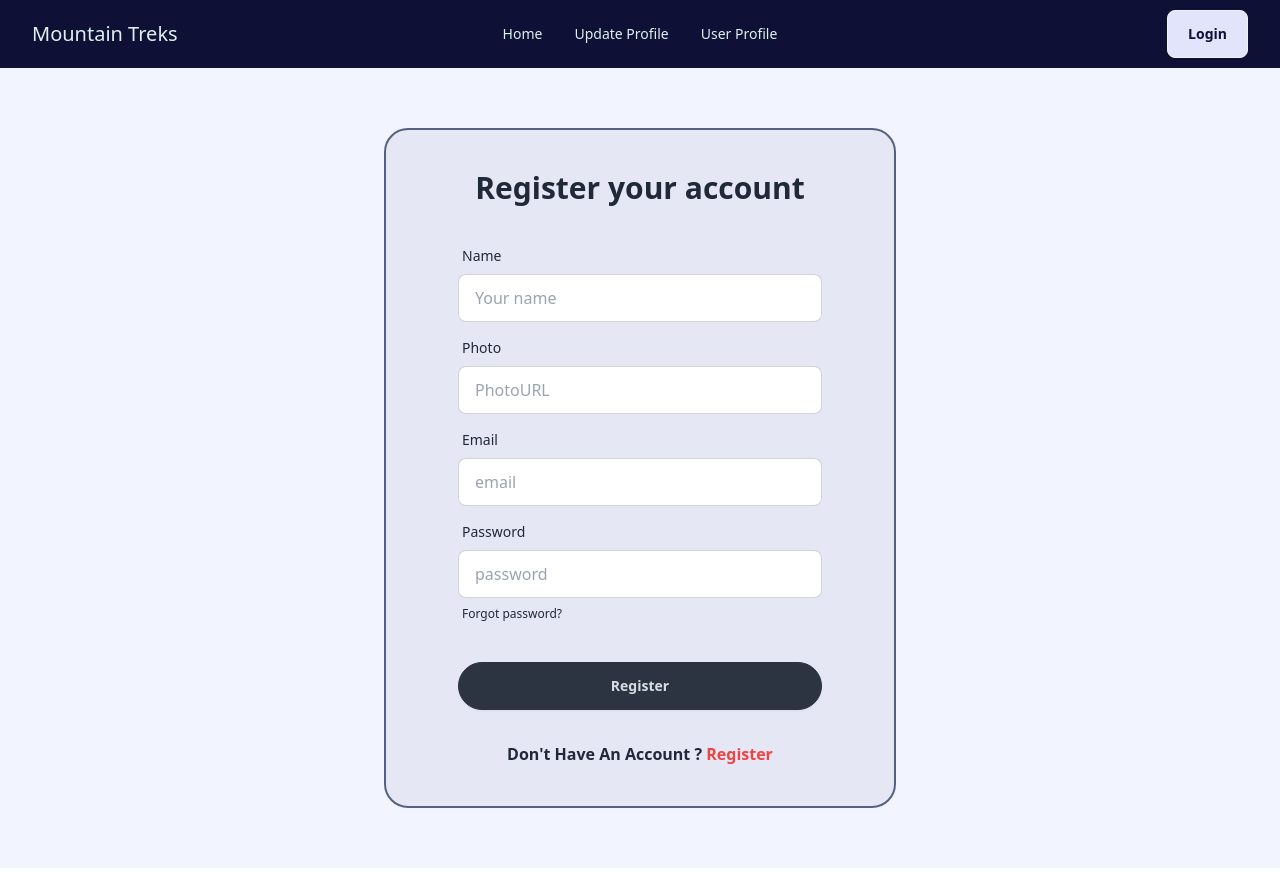
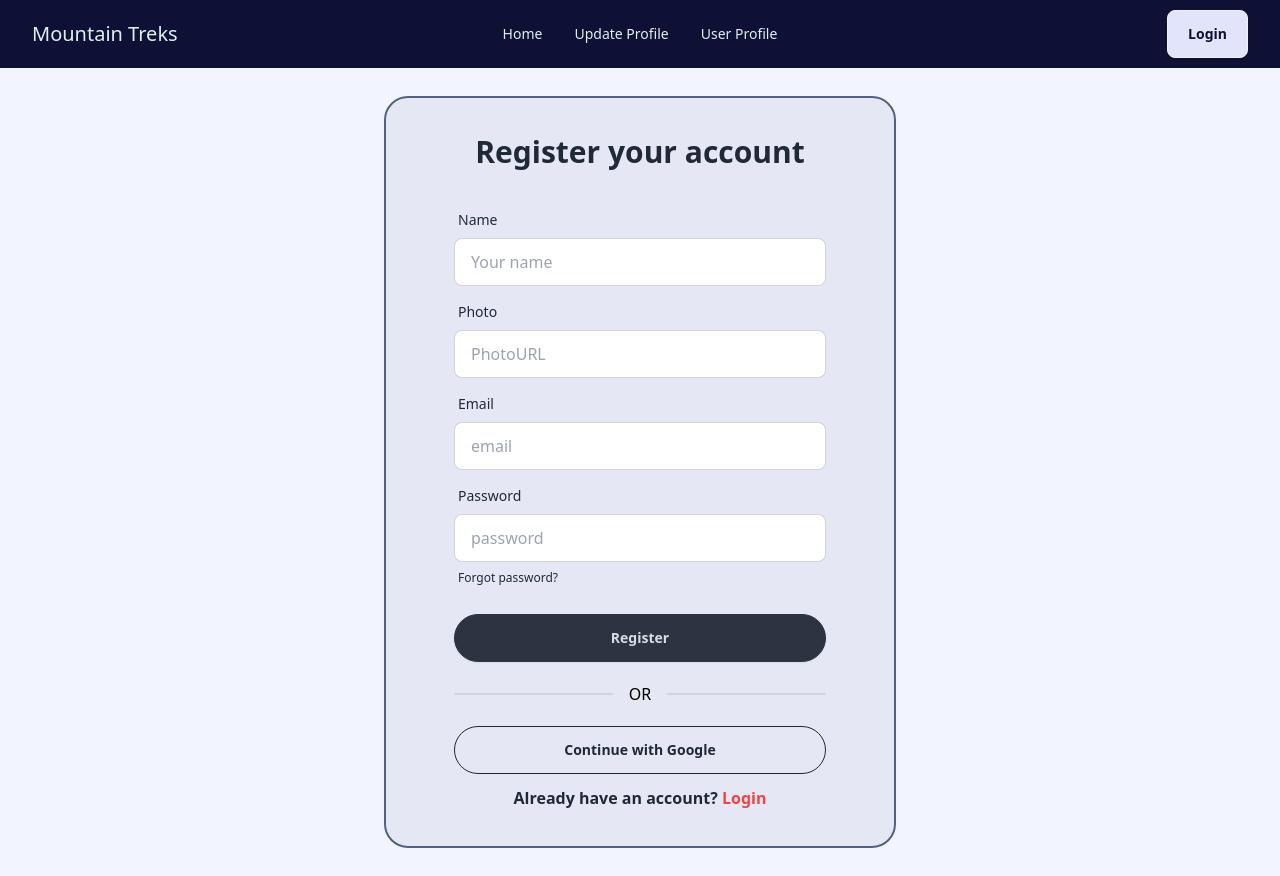
Before and after one commit to khushiiakter/Mountain-Treks, a React (Vite) app: page /auth/register in a window 1280 px wide. Built offline with nearby package versions, Linux system fonts and the light colour scheme; no server answers.

Commit message:
added google login

```diff
--- a/src/Pages/Login.jsx
+++ b/src/Pages/Login.jsx
@@ -1,27 +1,48 @@
-import { useContext } from "react";
-import { Link } from "react-router-dom";
+import { useContext, useState } from "react";
+import { Link, useNavigate } from "react-router-dom";
 import { AuthContext } from "../provider/AuthProvider";
+import { GoogleAuthProvider, signInWithPopup } from "firebase/auth";
 
 const Login = () => {
-  const { userLogIn, setUser } = useContext(AuthContext);
+  const { userLogIn, setUser, auth } = useContext(AuthContext);
+
+  const [error, setError] = useState("");
+  const navigate = useNavigate();
+
+  const googleProvider = new GoogleAuthProvider();
 
   const handleSubmit = (e) => {
     e.preventDefault();
     const email = e.target.email.value;
     const password = e.target.password.value;
 
-
     userLogIn(email, password)
       .then((result) => {
         const user = result.user;
         setUser(user);
+        setError("");
+        navigate("/");
       })
       .catch((error) => {
-
-        const errorMessage = error.message;
-        alert(errorMessage);
+        setError("Invalid email or password.");
       });
   };
+
+  const handleGoogleLogin = () => {
+    signInWithPopup(auth, googleProvider)
+      .then((result) => {
+        const user = result.user;
+        setUser(user);
+        setError("");
+        navigate("/");
+      })
+
+      .catch((error) => {
+        console.log("Google Login Error:", error.message);
+        setError("Failed to login with Google.");
+      });
+  };
+
   return (
     <div className=" flex justify-center items-center min-h-screen  bg-[#f2f4ff]">
       <div className="card bg-[#e3e5f3d5] border-2 border-[#556180] w-full max-w-lg shrink-0  rounded-3xl p-10">
@@ -52,11 +73,10 @@ const Login = () => {
               className="input input-bordered"
               required
             />
-            {/* {error.login && (
-              <label className="label text-sm text-red-600">
-                {error.login}
-              </label>
-            )} */}
+            {error && (
+              <label className="label text-sm text-red-700">{error}</label>
+            )}
+
             <label className="label">
               <a href="#" className="label-text-alt link link-hover">
                 Forgot password?
@@ -66,6 +86,15 @@ const Login = () => {
           <div className="form-control mt-6">
             <button className="btn btn-neutral rounded-full">Login</button>
           </div>
+
+          <div className="divider text-black">OR</div>
+
+          <button
+            onClick={handleGoogleLogin}
+            className="btn btn-outline rounded-full"
+          >
+            Continue with Google
+          </button>
         </form>
         <p className="text-center font-semibold">
           Don't Have An Account ?{" "}
--- a/src/Pages/Register.jsx
+++ b/src/Pages/Register.jsx
@@ -1,10 +1,31 @@
-import { Link } from "react-router-dom";
+import { Link, useNavigate } from "react-router-dom";
 import { AuthContext } from "../provider/AuthProvider";
 
-import { useContext } from "react";
+import { useContext, useEffect, useState } from "react";
+import { GoogleAuthProvider, signInWithPopup } from "firebase/auth";
 
 const Register = () => {
-  const { createNewUser, setUser } = useContext(AuthContext);
+  const { createNewUser, setUser, auth } = useContext(AuthContext);
+
+  const [error, setError] = useState("");
+  const navigate = useNavigate();
+
+  const googleProvider = new GoogleAuthProvider();
+
+  const isPasswordValid = (password) => {
+    const minLength = password.length >= 6;
+    const hasUppercase = /[A-Z]/.test(password);
+    const hasLowercase = /[a-z]/.test(password);
+    return minLength && hasUppercase && hasLowercase;
+  };
+
+  useEffect(() => {
+    const user = auth.currentUser;
+    if(user){
+      navigate("/");
+    }
+  }, [auth, navigate]);
+
 
   const handleSubmit = (e) => {
     e.preventDefault();
@@ -14,24 +35,46 @@ const Register = () => {
     const email = e.target.email.value;
     const password = e.target.password.value;
 
+    if (!isPasswordValid(password)) {
+      setError(
+        "Password must be at least 6 characters long, include an uppercase letter, and a lowercase letter."
+      );
+    }
+
     createNewUser(email, password)
       .then((result) => {
         const user = result.user;
         setUser(user);
+        setError("");
+        navigate("/");
       })
       .catch((error) => {
-        const errorCode = error.code;
         const errorMessage = error.message;
-        console.log(errorMessage);
       });
   };
+
+  const handleGoogleLogin = () => {
+    signInWithPopup(auth, googleProvider)
+      .then((result) => {
+        const user = result.user;
+        setUser(user);
+        setError("");
+        navigate("/");
+      })
+
+      .catch((error) => {
+        console.log("Google Login Error:", error.message);
+        setError("Failed to login with Google.");
+      });
+  };
+
   return (
-    <div className=" flex justify-center items-center min-h-screen  bg-[#f2f4ff]">
-      <div className="card bg-[#e3e5f3d5] w-full max-w-lg shrink-0 border-2 border-[#556180] rounded-3xl p-10">
+    <div className=" flex justify-center items-center py-7  bg-[#f2f4ff]">
+      <div className="card bg-[#e3e5f3d5] w-full  max-w-lg shrink-0 border-2 border-[#556180] rounded-3xl p-9">
         <h2 className="text-3xl font-semibold text-center">
           Register your account
         </h2>
-        <form onSubmit={handleSubmit} className="card-body">
+        <form onSubmit={handleSubmit} className="card-body   pb-3">
           <div className="form-control">
             <label className="label">
               <span className="label-text">Name</span>
@@ -67,6 +110,7 @@ const Register = () => {
               className="input input-bordered"
               required
             />
+
           </div>
           <div className="form-control">
             <label className="label">
@@ -79,6 +123,9 @@ const Register = () => {
               className="input input-bordered"
               required
             />
+             {error && (
+              <label className="label text-sm text-red-700">{error}</label>
+            )}
             {/* {error.login && (
               <label className="label text-sm text-red-600">
                 {error.login}
@@ -90,14 +137,19 @@ const Register = () => {
               </a>
             </label>
           </div>
-          <div className="form-control mt-6">
+          <div className="form-control mt-3">
             <button className="btn btn-neutral rounded-full">Register</button>
           </div>
+          <div className="divider text-black">OR</div>
+
+          <button onClick={handleGoogleLogin} className="btn btn-outline rounded-full">
+            Continue with Google
+          </button>
         </form>
         <p className="text-center font-semibold">
-          Don't Have An Account ?{" "}
+          Already have an account?{" "}
           <Link className="text-red-500" to="/auth/register">
-            Register
+            Login
           </Link>
         </p>
       </div>
--- a/src/components/Navbar.jsx
+++ b/src/components/Navbar.jsx
@@ -57,9 +57,10 @@ const Navbar = () => {
               <img
                 src={user.photoURL || {profile}}
                 alt="Profile"
-                className="border-2 border-[#e3e5f3d5] w-11 mr-2 rounded-full object-cover cursor-pointer"
+                className="border-2 border-[#e3e5f3d5] w-11 mr-2 rounded-full object-cover cursor-pointer ml-16"
               />
-              <div className="absolute left-0 w-auto bg-white text-gray-800 text-sm shadow-lg p-2 rounded hidden group-hover:block">
+              <div className="absolute -right-4
+               top-[60px] max-w-max bg-gray-800 text-white text-sm shadow-lg p-2 rounded hidden group-hover:block">
                 {user.displayName || "User"}
               </div>
             </div>
--- a/src/provider/AuthProvider.jsx
+++ b/src/provider/AuthProvider.jsx
@@ -32,6 +32,7 @@ const AuthProvider = ({ children }) => {
     createNewUser,
     logOut,
     userLogIn,
+    auth,
   };
 
   useEffect(() => {
```
